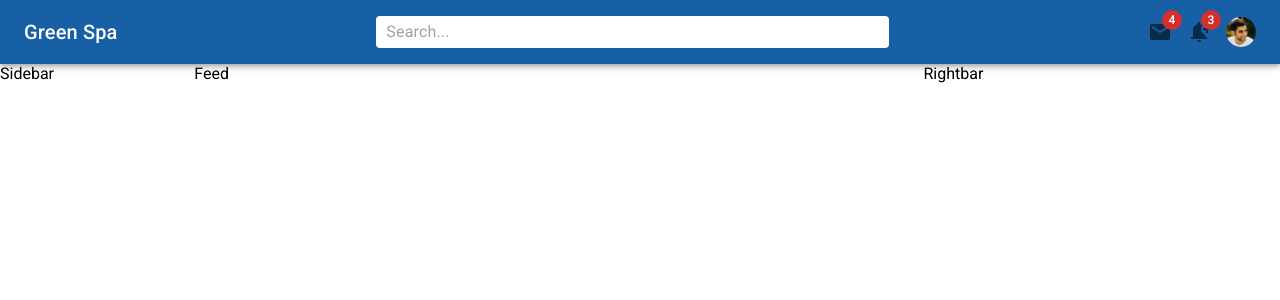
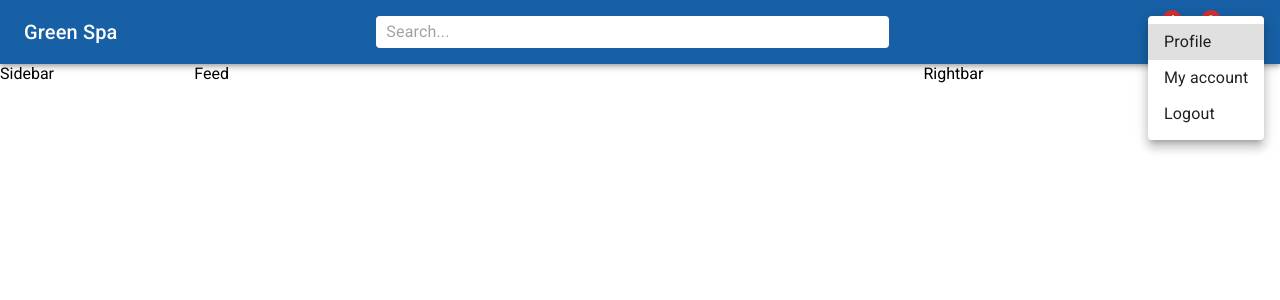
Before and after one commit to baharkeshavarz/blog, a React (Create React App) app: page / in a window 1280 px wide. Both pictures are taken after a click on the element 1240 px from the left and 32 px from the top of the page. Shown: the top 300 px of the page. Built offline with nearby package versions, Linux system fonts and the light colour scheme.

Commit message:
add menu to navbar

```diff
--- a/src/components/Navbar.jsx
+++ b/src/components/Navbar.jsx
@@ -1,9 +1,17 @@
 import styled from '@emotion/styled'
-import { AppBar, Avatar, Badge, InputBase, Toolbar, Typography } from '@mui/material'
-import React from 'react'
+import {
+         AppBar,
+         Avatar,
+         Badge,
+         InputBase,
+         Toolbar,
+         Typography
+        } from '@mui/material'
+import React, { useState } from 'react'
 import SpaIcon from '@mui/icons-material/Spa';
 import MailIcon from '@mui/icons-material/Mail';
 import { NotificationAdd } from '@mui/icons-material';
+import NavbarMenu from './NavbarMenu';
 
 const StyledToolbar = styled(Toolbar)({
    display: "flex",
@@ -22,6 +30,7 @@ const Icons = styled("Box")(({ theme }) => ({
     justifyContent: "center",
     alignItems: "center",
     gap: "15px",
+    cursor: "pointer",
     [theme.breakpoints.up("sm")]: {
         display: "flex"
     }
@@ -32,12 +41,14 @@ const UserBox = styled("Box")(({ theme }) => ({
     justifyContent: "center",
     alignItems: "center",
     gap: "10px",
+    cursor: "pointer",
     [theme.breakpoints.down("sm")]: {
       display: "flex"
     }
 }))
 
 const Navbar = () => {
+  const [open, setOpen] = useState(false);
   return (
     <AppBar position="sticky">
         <StyledToolbar>
@@ -64,18 +75,23 @@ const Navbar = () => {
                        alt="Remy Sharp"
                        src="/images/avatar/1.jpg"
                        sx={{ width: 30, height: 30 }}
+                       onClick={(e) => setOpen(!open)}
                    />
              </Icons>
-
              <UserBox>
                    <Avatar
                        alt="Remy Sharp"
                        src="/images/avatar/1.jpg"
                        sx={{ width: 30, height: 30 }}
+                       onClick={(e) => setOpen(!open)}
                    />
                    <Typography variant="span">John</Typography>
              </UserBox>
         </StyledToolbar>
+        <NavbarMenu
+             open={open}
+             setOpen={setOpen}
+        />
     </AppBar>
   )
 }
--- /dev/null
+++ b/src/components/NavbarMenu.jsx
@@ -0,0 +1,27 @@
+import { Menu, MenuItem } from '@mui/material'
+import React from 'react'
+
+const NavbarMenu = ({open, setOpen}) => {
+  return (
+    <Menu
+            id="demo-positioned-menu"
+            aria-labelledby="demo-positioned-button"
+            open={open}
+            onClose={() => setOpen(false)}
+            anchorOrigin={{
+              vertical: 'top',
+              horizontal: 'right',
+            }}
+            transformOrigin={{
+              vertical: 'top',
+              horizontal: 'left',
+            }}
+     >
+        <MenuItem>Profile</MenuItem>
+        <MenuItem>My account</MenuItem>
+        <MenuItem>Logout</MenuItem>
+    </Menu>
+  )
+}
+
+export default NavbarMenu
```
Lines whose indentation alone changed are shown as unchanged.
